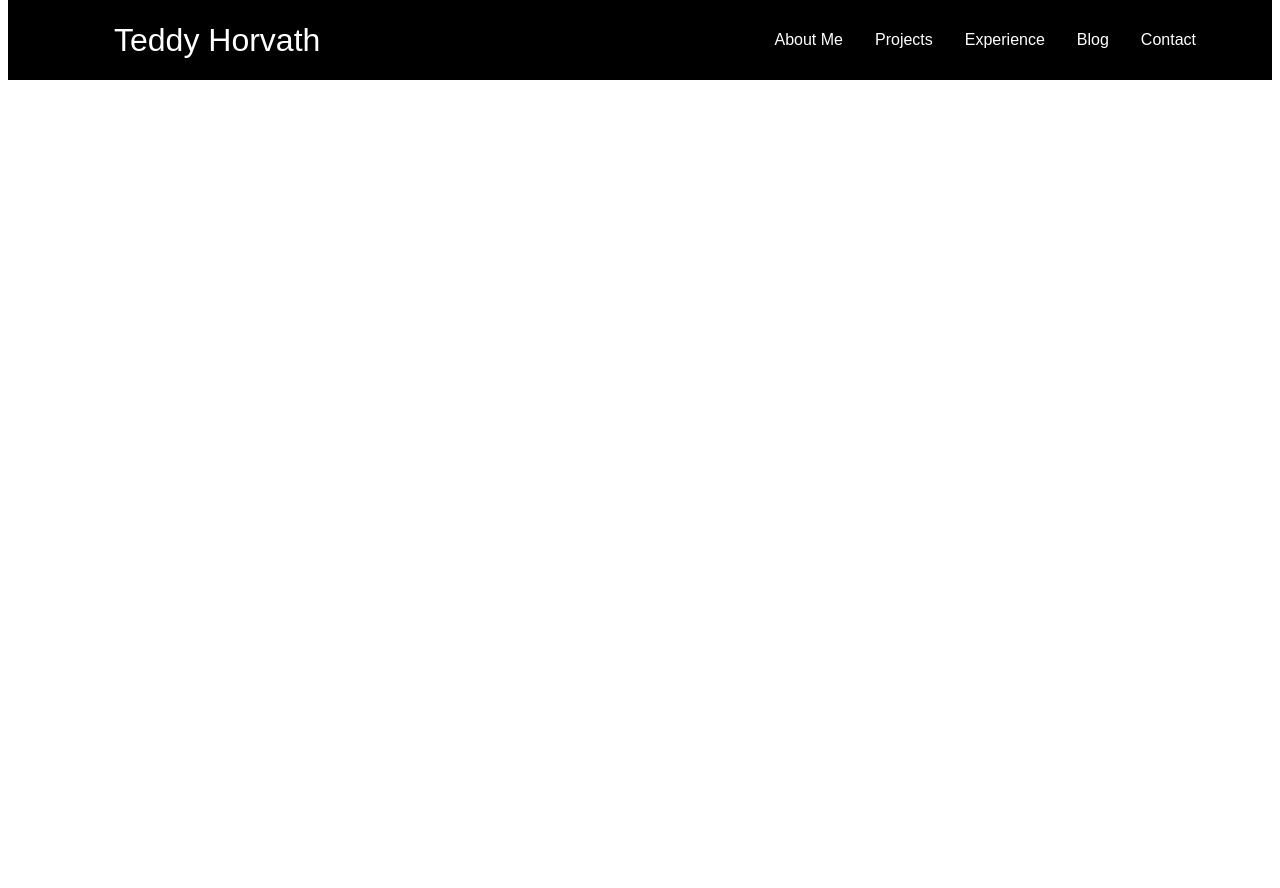
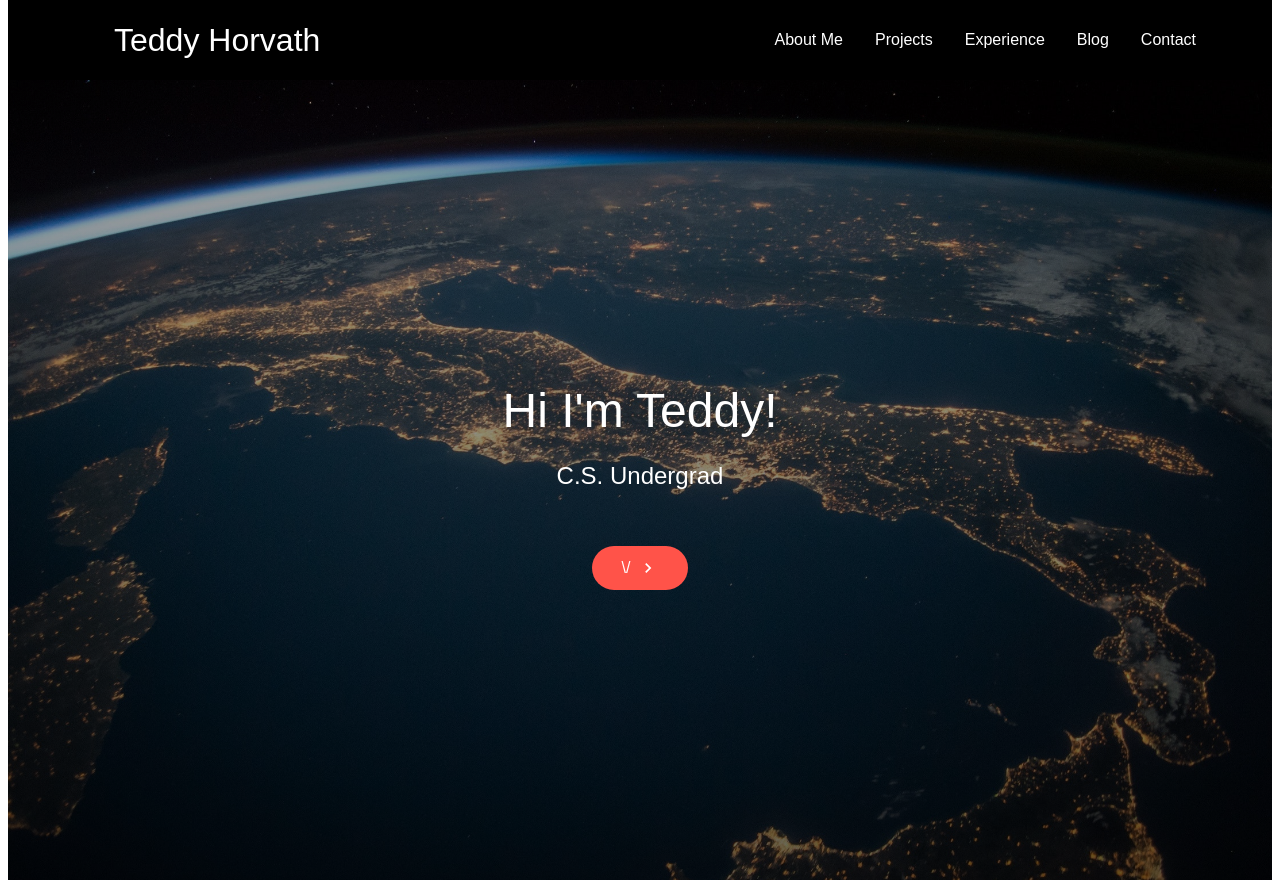
Before and after one commit to HorvathTeddy/tjhorvath.com, a React (Create React App) app: page / in a window 1280 px wide. Before the commit the page ends 800 px from the top, so only its background shows below. Built offline with nearby package versions, Linux system fonts and the light colour scheme; a web font is replaced by a local one.

Commit message:
hero section styling

```diff
--- /dev/null
+++ b/src/components/ButtonElements.js
@@ -0,0 +1,24 @@
+import styled from 'styled-components'
+import { Link } from 'react-scroll'
+
+export const Button = styled(Link)`
+    border-radius: 50px;
+    background: #FF5349;
+    white-space: nowrap;
+    padding: ${({big}) => (big ? '14px 48px' : '12px 30px')};
+    color: ${({dark}) => (dark ? '#010606' : '#fff')};
+    font-size: ${({fontBig}) => (fontBig ? '20px' : '16px')};
+    outline: none;
+    border: none;
+    cursor: pointer;
+    display: flex;
+    justify-content: center;
+    align-items: center;
+    transition: all 0.2s ease-in-out;
+    text-decoration: none;
+    &:hover {
+        transition: all 0.2s ease-in-out;
+        background: #fff;
+        color: #FF5349;
+    }
+`
--- a/src/components/HeroSection/HeroElements.js
+++ b/src/components/HeroSection/HeroElements.js
@@ -36,7 +36,7 @@ export const HeroBg = styled.div`
     overflow: hidden;
 `
 
-export const VideoBg = styled.image`
+export const VideoBg = styled.img`
     width: 100%;
     height: 100%;
     -o-object-fit: cover;
--- a/src/components/HeroSection/index.js
+++ b/src/components/HeroSection/index.js
@@ -9,8 +9,7 @@ import { HeroContainer, HeroBg, VideoBg,
         } from './HeroElements'
 import Earth from '../../images/earth.jpg'
 //import Video from '../../videos/video.mp4'
-//import { Button } from '../ButtonElement'
-
+import { Button } from '../ButtonElements'
 const HeroSection = () => {
     const [hover, setHover] = useState(false)
 
@@ -31,7 +30,7 @@ const HeroSection = () => {
                 C.S. Undergrad
             </HeroP>
             <HeroBtnWrapper>
-                <Button to='/createaccount' onMouseEnter={onHover} onMouseLeave={onHover}  >
+                <Button to='about' onMouseEnter={onHover} onMouseLeave={onHover}  >
                     \/ {hover ? <ArrowForward /> : <ArrowRight />}
                 </Button>
             </HeroBtnWrapper>
--- a/src/pages/index.js
+++ b/src/pages/index.js
@@ -1,6 +1,6 @@
 import React, {useState} from 'react'
 import Navbar from '../components/Navbar'
-
+import HeroSection from '../components/HeroSection'
 const Home = () => {
   const [isOpen, setIsOpen] = useState(false)
 
@@ -10,10 +10,8 @@ const Home = () => {
 
   return (
     <>
-
       <Navbar toggle={toggle}/>
-
-
+      <HeroSection />
     </>
   )
 }
```
